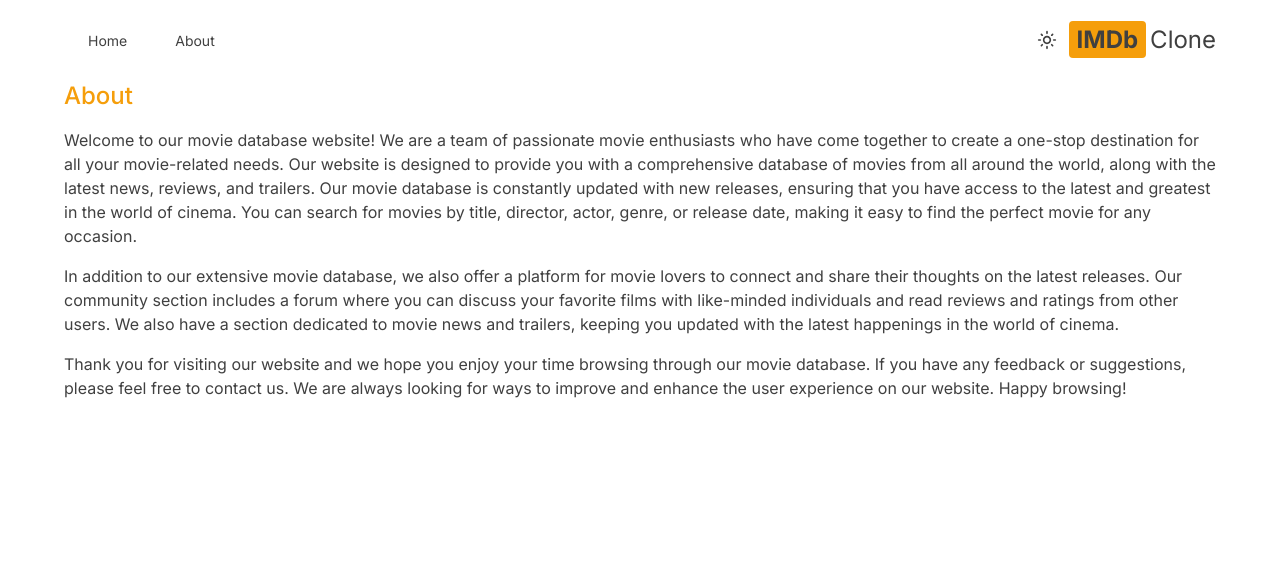
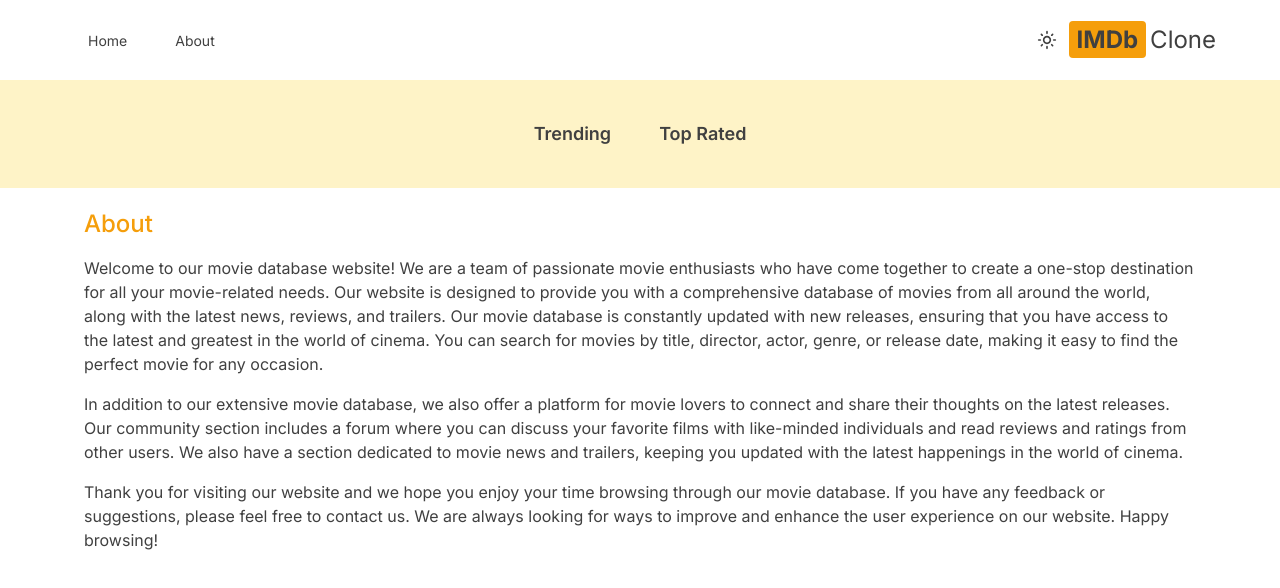
Before and after one commit to soheilKP/imdb, a Next.js app: page /about in a window 1280 px wide. Shown: the top 588 px of the page. Built offline with nearby package versions, Linux system fonts and the light colour scheme.

Commit message:
Create the navbar component

```diff
--- a/src/app/about/page.jsx
+++ b/src/app/about/page.jsx
@@ -1,6 +1,6 @@
 const About = () => {
   return (
-    <div className="max-w-6xl mx-auto space-y-4">
+    <div className="max-w-6xl mx-auto space-y-4 p-5">
       <h1 className="text-2xl font-medium text-amber-500">About</h1>
       <p>
         Welcome to our movie database website! We are a team of passionate movie
--- a/src/app/layout.js
+++ b/src/app/layout.js
@@ -2,6 +2,7 @@ import Header from "@/components/Header";
 import "./globals.css";
 import { Inter } from "next/font/google";
 import Providers from "./Providers";
+import Navbar from "@/components/Navbar";
 
 const inter = Inter({ subsets: ["latin"] });
 
@@ -17,7 +18,9 @@ export default function RootLayout({ children }) {
         <Providers>
           {/*Header*/}
           <Header />
+
           {/*Navbar*/}
+          <Navbar />
 
           {/*SearchBar*/}
 
--- /dev/null
+++ b/src/components/Navbar.jsx
@@ -0,0 +1,11 @@
+import NavbarItem from "./NavbarItem";
+const Navbar = () => {
+  return (
+    <div className="flex justify-center dark:bg-zinc-500 bg-amber-100 lg:text-lg p-4">
+      <NavbarItem title="Trending" param="fetchTrending" />
+      <NavbarItem title="Top Rated" param="fetchTopRated" />
+    </div>
+  );
+};
+
+export default Navbar;
--- /dev/null
+++ b/src/components/NavbarItem.jsx
@@ -0,0 +1,23 @@
+"use client";
+
+import Link from "next/link";
+import { useSearchParams } from "next/navigation";
+
+const NavbarItem = ({ title, param }) => {
+  const searchParams = useSearchParams();
+  const genre = searchParams.get("genre");
+
+  return (
+    <div
+      className={`m-4 hover:text-amber-600 font-semibold p-2 ${
+        genre && genre === param
+          ? "underline underline-offset-8 decoration-4 decoration-amber-500 rounded-lg"
+          : ""
+      }`}
+    >
+      <Link href={`/?genre=${param}`}>{title}</Link>
+    </div>
+  );
+};
+
+export default NavbarItem;
```
